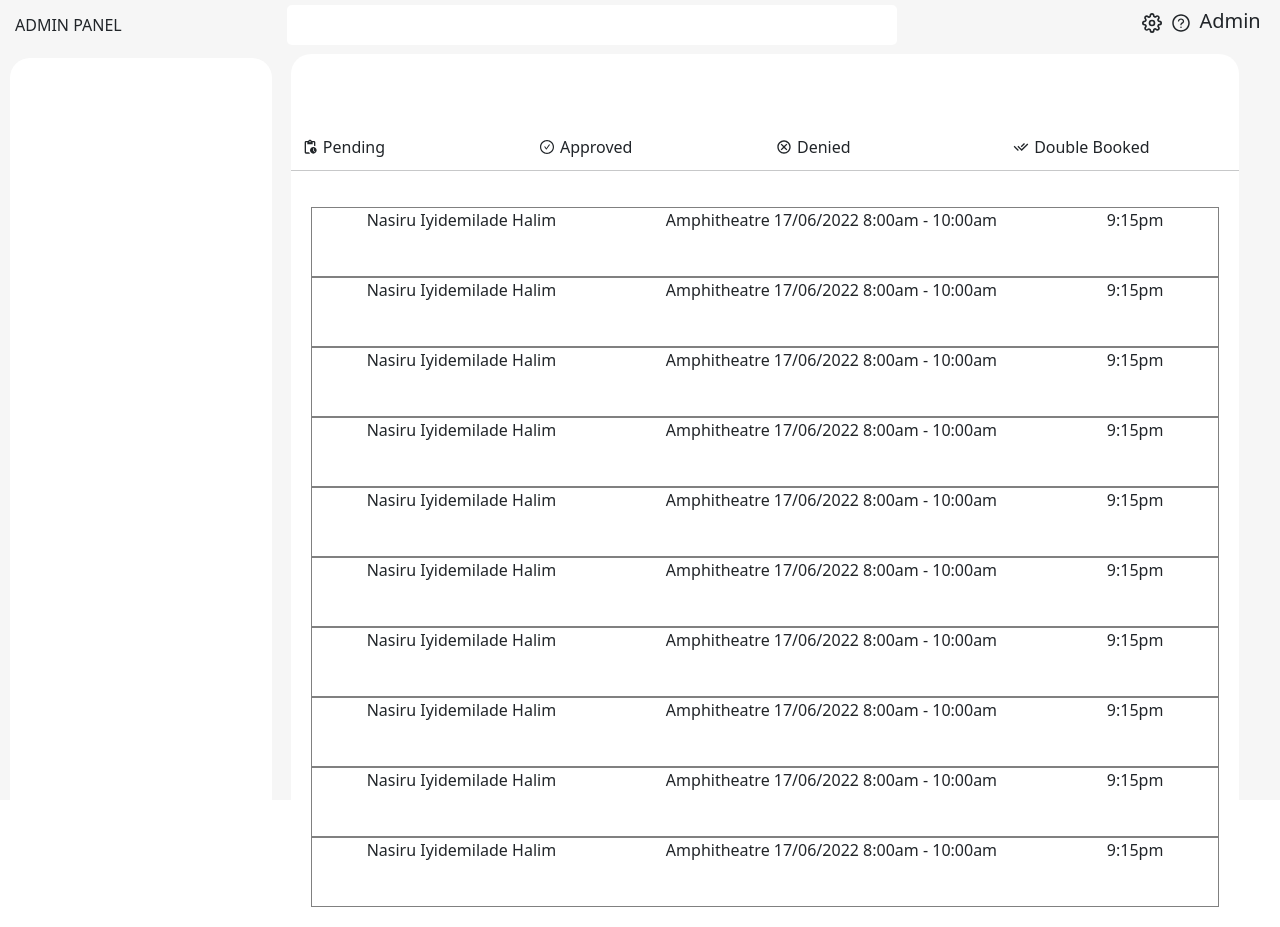
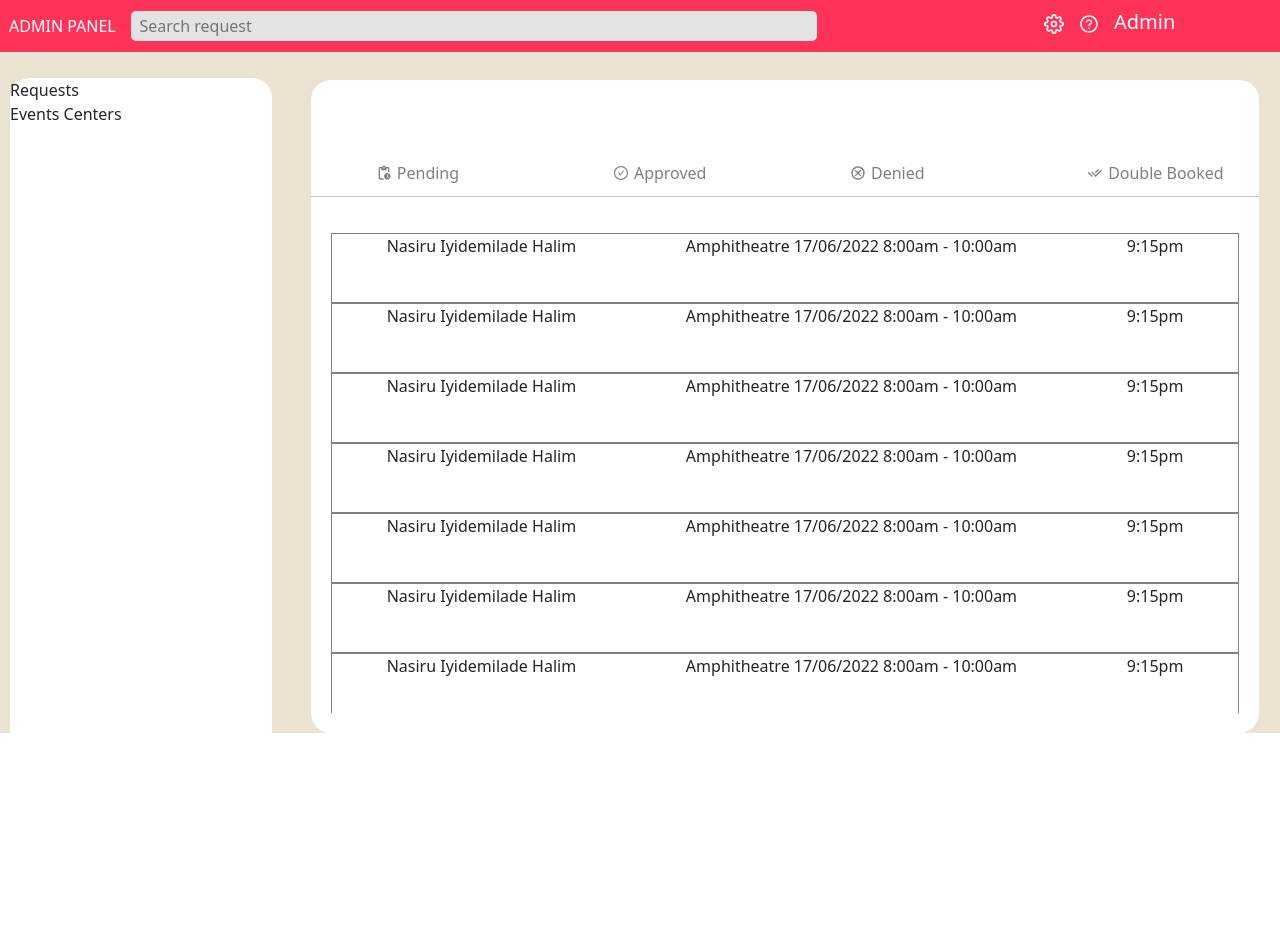
Before and after one commit to demos2003/OOP-frontend, a React (Create React App) app: page /admin in a window 1280 px wide. After the commit the page ends 800 px from the top, so only its background shows below. Built offline with nearby package versions, Linux system fonts and the light colour scheme.

Commit message:
Create admin panel

```diff
--- /dev/null
+++ b/src/Components/AdminEventCenters.css
@@ -0,0 +1,8 @@
+.request_holder1{
+    width: 95%;
+    background-color: white ;
+    height: 88vh;
+    margin-left: 170px;
+    margin-top: 10px;
+    border-radius: 20px;
+}
--- /dev/null
+++ b/src/Components/AdminEventCenters.jsx
@@ -0,0 +1,15 @@
+import React from 'react'
+import './AdminEventCenters.css'
+
+
+const AdminEventCenters = () => {
+
+  return (
+    <div className='request_holder1'>
+
+
+   </div>
+  )
+}
+
+export default AdminEventCenters
--- a/src/Components/AdminNav.jsx
+++ b/src/Components/AdminNav.jsx
@@ -6,12 +6,15 @@ import {AiOutlineQuestionCircle} from 'react-icons/ai'
 const AdminNav = () => {
   return (
     <div>
-        <div className='topNav box'>
+        <div className='topNav'>
             <div className='admin_title'>ADMIN PANEL </div>
-            <div className='search'> <input className='search1' type="text"/></div>
+            <div className='search'> <input className='search1' type="text" placeholder='Search request'/></div>
             <div className='logout'>
+            <div className='total_space'></div>
                 <h5><FiSettings/></h5>
+                <div className='space'></div>
                 <h5><AiOutlineQuestionCircle/></h5>
+                <div className='space'></div>
                 <h5>Admin</h5>
             </div>
 
--- a/src/Components/Pending.jsx
+++ b/src/Components/Pending.jsx
@@ -2,7 +2,7 @@ import React from 'react'
 import './adminNav.css'
 const Pending = () => {
   return (
-    <div>
+    <div className='requestContent_holder'>
       <div className='request_info'>
                     <p>Nasiru Iyidemilade Halim</p>
                       <p>Amphitheatre 17/06/2022 8:00am - 10:00am
--- a/src/Components/adminNav.css
+++ b/src/Components/adminNav.css
@@ -2,8 +2,15 @@
     display: flex;
     justify-content: space-around;
     padding: 5px;
-    background-color: rgb(246, 246, 246);
-
+    background-color: #ff3259;
+    padding-top: 10px;
+    padding-bottom: 10px;
+    color: white;
+    position: fixed;
+    width: 100%;
+    top: 0;
+    z-index: 1;
+    /* margin-left: 300px; */
 }
 
 .logout{
@@ -16,23 +23,29 @@
 
 }
 
-  .admin_title{
+  /* .admin_title{
     margin-left: 10px;
+   font-weight: bold;
 
+  } */
 
-  }
-
-  .logout{
-    margin-right: 10px;
+  .total_space{
+    margin-left: 150px;
   }
 
   .search1{
-    width: 80%;
-    padding: 8px;
+    width: 90%;
+    padding: 3px;
+    padding-left: 8px;
     border-radius: 5px;
     border: none;
+    background-color: rgb(228, 227, 227);
+    margin-left: 1%;
+  }
+  .space{
+    margin-left: 15px;
 
-    margin-left: 5%;
+    /* margin-right: 10px; */
   }
 
   .search{
--- a/src/Components/requests.css
+++ b/src/Components/requests.css
@@ -1,16 +1,15 @@
 .request_holder{
     background-color: white;
     width: 95%;
-    margin-left: 150px;
-    /* margin-right: 5%; */
-    margin-top: 4px;
-    /* padding: 20px; */
+    margin-left: 170px;
+    margin-top: 10px;
     border-radius: 20px;
 }
 
 .holder_nav{
     border-radius: 10px 10px 0px 0px;
     height: 100px;
+
     /* background-color: rgb(199, 169, 169); */
     /* border-bottom: 1px solid ; */
 }
@@ -18,6 +17,7 @@
 
 .holder_content{
     padding: 20px;
+
 }
 
 .holder_nav div {
@@ -41,6 +41,14 @@
     position: relative;
     top: -2px;
     margin-right: 5px;
+    /* padding-left: 5px; */
+}
+.options{
+    color: grey;
+    padding-left: 65px !important;
+}
+.options:hover{
+    color: black;
 }
 
 .request_info{
@@ -49,3 +57,8 @@
     border: 1px solid gray;
     height: 70px;
 }
+
+.requestContent_holder{
+    height: 60vh;
+    overflow: auto;
+}
--- a/src/Views/Admin.jsx
+++ b/src/Views/Admin.jsx
@@ -3,18 +3,28 @@ import AdminNav from '../Components/AdminNav'
 import './admin.css'
 import Requests from '../Components/Requests'
 import { useState } from 'react'
+import AdminEventCenters from '../Components/AdminEventCenters'
 
 const Admin = () => {
-  const [active1, setActive2] = useState("Request")
+  const [active1, setActive1] = useState("Request")
   return (
     <div className='color'>
       <AdminNav/>
       <div className='admin_panelHolder'>
         <div className='sidebar'>
-
+            <p>
+              <a onClick={() => setActive1("Request")}>
+              Requests
+              </a></p>
+              <p>
+                <a onClick={() => setActive1("Events")}>
+                Events Centers
+                </a>
+                </p>
         </div>
         <div className='admin_request'>
-            <Requests/>
+          {active1 === "Request" && <Requests/>}
+           {active1 === "Events" && <AdminEventCenters/>}
         </div>
       </div>
 
--- a/src/Views/admin.css
+++ b/src/Views/admin.css
@@ -1,20 +1,14 @@
-
-  .color{
-    background-color: rgb(246, 246, 246) !important;
-    height: 100vh;
+.color {
+  background-color: #eae3d2;
 }
 
-  .admin_panelHolder{
+.admin_panelHolder {
   display: flex;
   flex-direction: row;
+  padding-top: 70px;
 }
 
-
-
-
-
-
-.sidebar{
+.sidebar {
   width: 20.5%;
   /* background-color: rebeccapurple; */
   position: fixed;
@@ -25,7 +19,11 @@
   border-radius: 20px;
 }
 
-.admin_request{
+.admin_request {
   width: 78%;
+}
+/* .admin_title{
+  margin-left: 10px;
+ font-weight: bold;
 
-}
+} */
```
Lines whose indentation alone changed are shown as unchanged.
